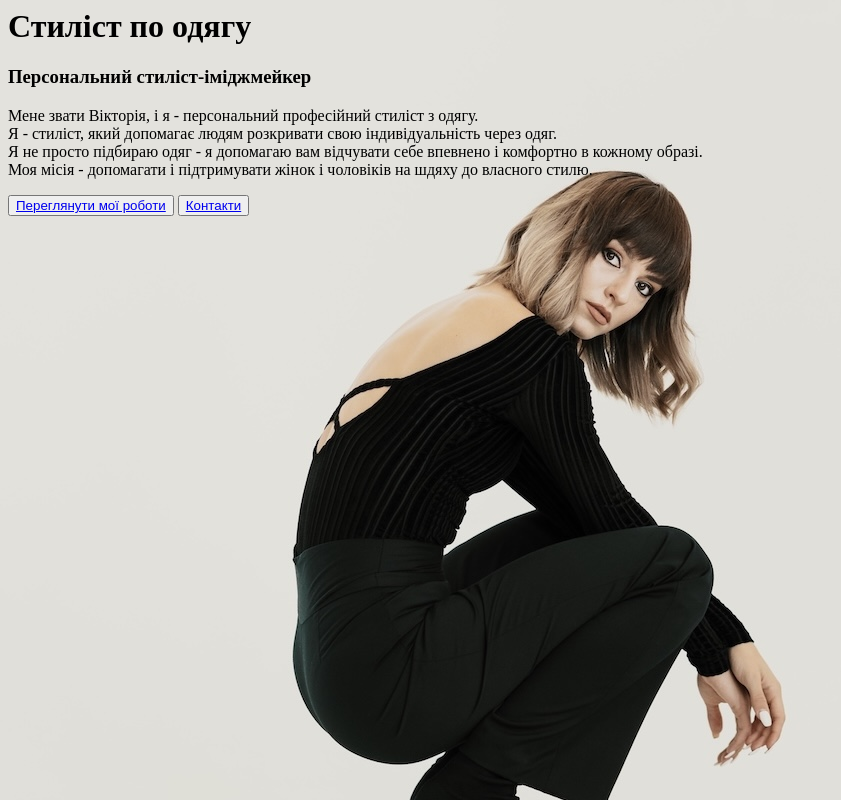
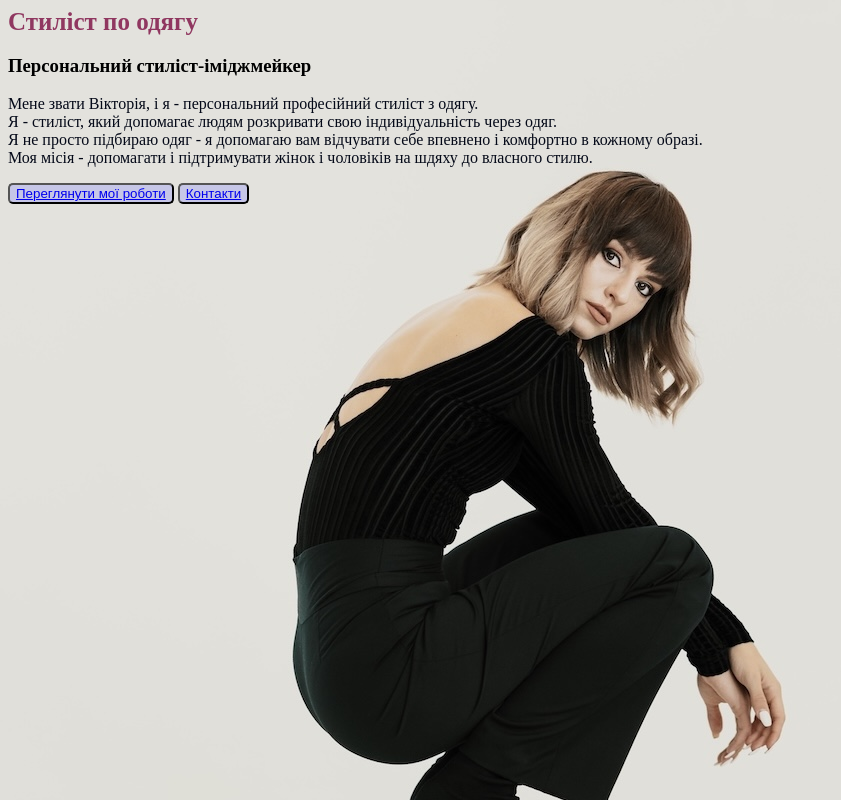
Before and after one commit to vikaost/Myfirstrepository, a plain HTML site: page index.html in a window 1280 px wide. Shown: the whole page, without its empty margins (0-841 px from the left). Drawn offline with Linux system fonts and the light colour scheme.

Commit message:
added css

```diff
--- a/index.html
+++ b/index.html
@@ -1,17 +1,21 @@
 <html>
     <head>
       <title>Стиліст по одягу</title>
+      <link rel="stylesheet" href="pages/style.css">
     </head>
     <body background="photos/background2.jpg" width="300" height="300">
         <h1> Стиліст по одягу </h1>
         <h3> Персональний стиліст-іміджмейкер </h3>
-        <p> Мене звати Вікторія, і я - персональний професійний стиліст з одягу.
+
+            <p class="description"> Мене звати Вікторія, і я - персональний професійний стиліст з одягу.
             <br> Я - стиліст, який допомагає людям розкривати свою індивідуальність через одяг.
             <br> Я не просто підбираю одяг - я допомагаю вам відчувати себе впевнено і комфортно в кожному образі.
             <br> Моя місія - допомагати і підтримувати жінок і чоловіків на шдяху до власного стилю.
         </p>
-        <button> <a href="pages/gallery.html">  Переглянути мої роботи </a> </button>
-        <button> <a href="pages/contacts.html">  Контакти </a></button>
+
+
+        <button class="my-buttons"> <a href="pages/gallery.html">  Переглянути мої роботи </a> </button>
+        <button class="my-buttons"> <a href="pages/contacts.html">  Контакти </a></button>
 
     </body>
  </html>
--- /dev/null
+++ b/pages/style.css
@@ -0,0 +1,27 @@
+
+h1{
+            color: rgb(144, 55, 96);
+            font-size: 25px;
+        }
+
+ .my-buttons {
+            background-color: rgb(198, 198, 231);
+            color: white;
+            border-radius: 5px;
+}
+
+#contacts{
+            color: rgb(52, 57, 151);
+            font-size: 25px;
+}
+
+.newcontacts{
+            color: rgb(150, 36, 129);
+            font-size: 18px;
+}
+
+.description{
+            color: rgb(4, 9, 24);
+            font-size: 16px;
+
+}
```
Also changed, not shown: pages/contacts.html (+7 -3 lines).
